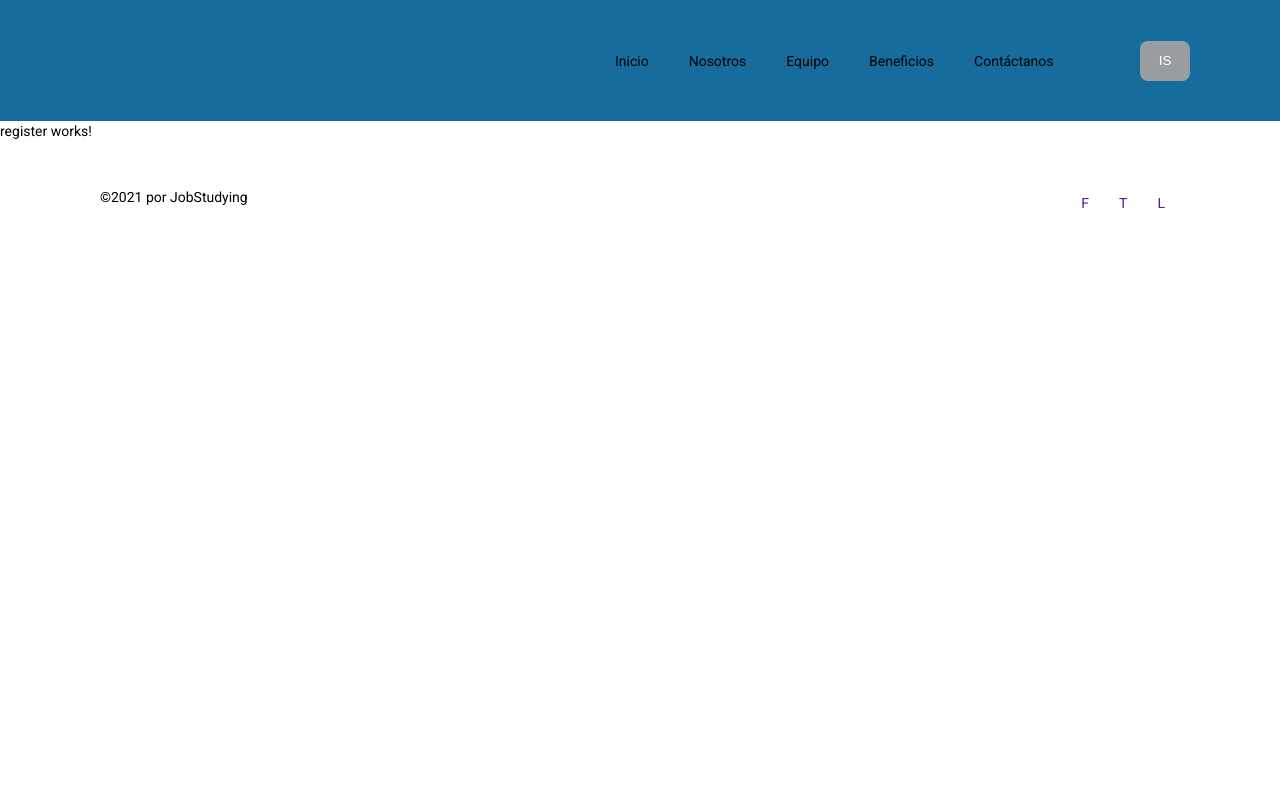
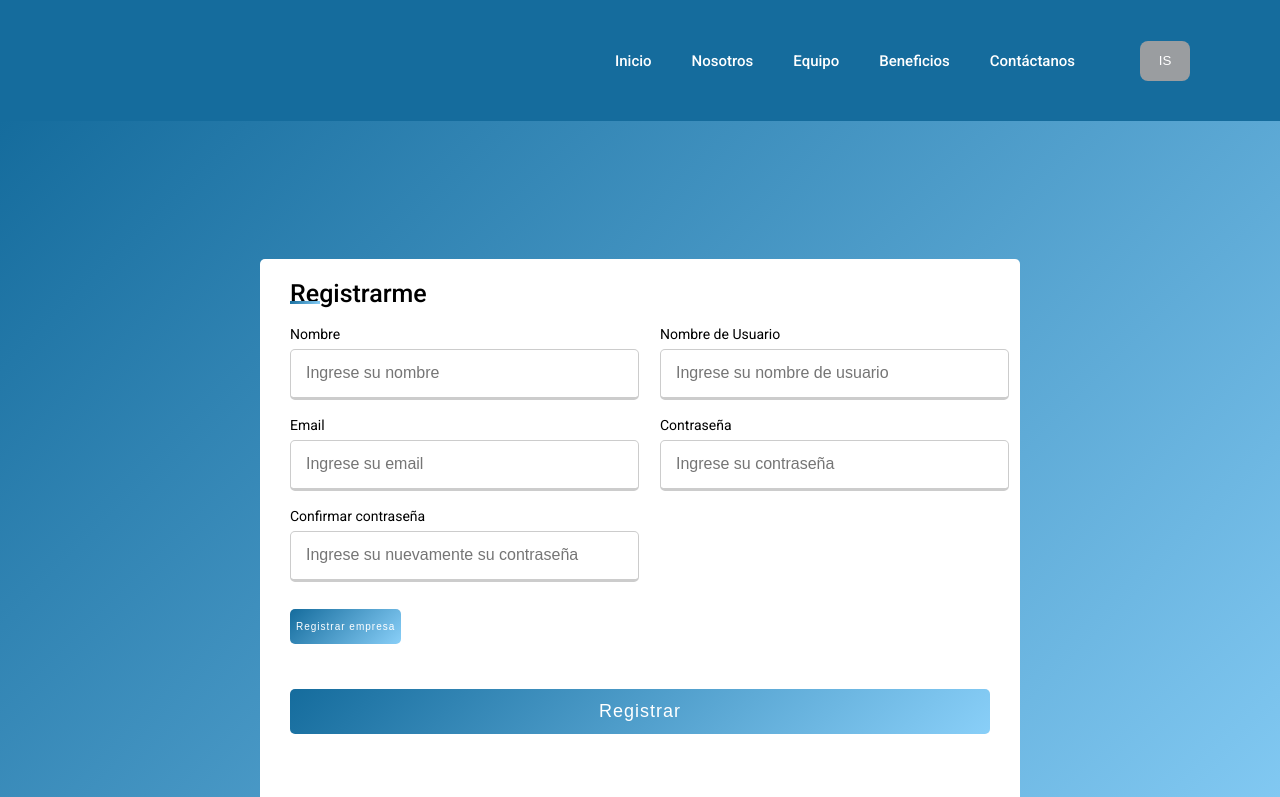
Before and after one commit to aaron-0406/jobstudying, an Angular app in the folder frontend/: page /register in a window 1280 px wide. Shown: the top 797 px of the page. Built offline with nearby package versions, Linux system fonts and the light colour scheme.

Commit message:
(frontend) Maquetación de Register

```diff
--- a/frontend/src/app/components/layouts/navbar/navbar.component.css
+++ b/frontend/src/app/components/layouts/navbar/navbar.component.css
@@ -71,6 +71,9 @@
   }
 
   .navbar-list li a {
+    color: #fff;
+    font-size: 15px;
+    font-weight: 500;
     padding: 5px 20px;
   }
 
--- a/frontend/src/app/pages/home/home.component.css
+++ b/frontend/src/app/pages/home/home.component.css
@@ -144,11 +144,18 @@ text-decoration: none;
   color: #fff
 }
 
+.container-equipo .equipo-titulo{
+  font-size: 30px;
+  font-weight: 500;
+  color: #156c9d
+}
+
 .container-equipo .list-image{
   display: flex;
   flex-wrap: wrap;
   justify-content: center;
 }
+
 
 .container-equipo .list-image li img {
   position: relative;
@@ -164,6 +171,10 @@ text-decoration: none;
   list-style: none;
 }
 
+.container-equipo .list-image li .information__image .name__image{
+  font-size: 15px;
+  font-weight: 500;
+}
 
 /*SECCION IMAGEN UNETE*/
 .unete{
@@ -179,10 +190,14 @@ text-decoration: none;
   margin: 60px 0px 60px 0px;
   text-align: center;
   margin-top: 160px;
+  padding: 10px;
+  display: inline-block;
+}
+
+.text h1{
   color: #fff;
-  padding: 10px;
-  font-size:large;
-  display: inline-block;
+  font-size: 30px;
+  font-weight: 500;
 }
 
 .unete .text .mat-raised-button{
@@ -192,6 +207,7 @@ text-decoration: none;
 
 /*contactanos*/
 .home-contactanos{
+  margin-top: 50px;
   width: 100%;
   display: grid;
   grid-template-columns: repeat(2, 1fr);
--- a/frontend/src/app/pages/home/home.component.html
+++ b/frontend/src/app/pages/home/home.component.html
@@ -39,7 +39,7 @@
 
 <!--EQUIPO-->
 <div class="container-equipo">
-  <h1 class="equipo-titulo" style="color: #156c9d">Equipo</h1>
+  <h1 class="equipo-titulo">Equipo</h1>
 
   <ul class="list-image">
     <li>
--- a/frontend/src/app/pages/register/register.component.css
+++ b/frontend/src/app/pages/register/register.component.css
@@ -0,0 +1,148 @@
+body{
+  display: flex;
+  height: 100vh;
+  justify-content: center;
+  align-items: center;
+  padding: 10px;
+  background: linear-gradient(135deg, #156c9d, #89cff8);
+}
+
+.container{
+  max-width: 700px;
+  width: flex;
+  background: #fff;
+  padding: 25px 30px;
+  border-radius: 5px;
+}
+
+.container .titulo{
+  font-size: 25px;
+  font-weight: 500;
+  position: relative;
+}
+
+.container .titulo::before{
+  content: '';
+  position: absolute;
+  bottom: 0;
+  height: 3px;
+  width: 30px;
+  background: linear-gradient(135deg, #156c9d, #89cff8);
+}
+
+.container form .user-details{
+  display: flex;
+  flex-wrap: wrap;
+  justify-content: space-between;
+  margin: 20px 0 12px 0;
+}
+
+form .user-details .input-box{
+  margin-bottom: 15px;
+  width: calc(100% / 2 - 20px);
+}
+
+.user-details .input-box .details{
+  display: block;
+  font-size: 500;
+  margin-bottom: 5px;
+}
+
+.user-details .input-box input{
+  height: 45px;
+  width: 100%;
+  outline: none;
+  border-radius: 5px;
+  border: 1px solid #ccc;
+  padding-left: 15px;
+  font-size: 16px;
+  border-bottom-width: 3px;
+  transition: all 0.3s ease;
+}
+
+.user-details .input-box input:focus,
+.user-details .input-box input:valid{
+  border-color: #156c9d;
+}
+
+.boton{
+  height: 35px;
+  color: #fff;
+  border: none;
+  font-size: 10px;
+  border-radius: 5px;
+  letter-spacing: 1px;
+  background: linear-gradient(135deg, #156c9d, #89cff8);
+}
+
+.registro-empresa .empresa-titulo{
+  font-size: 20px;
+  font-weight: 500;
+  position: relative;
+}
+
+.registro-empresa .empresa-titulo::before{
+  content: '';
+  position: absolute;
+  bottom: 0;
+  height: 3px;
+  width: 30px;
+  background: linear-gradient(135deg, #156c9d, #89cff8);
+}
+
+.registro-empres form .empresa-details{
+  display: flex;
+  flex-wrap: wrap;
+  justify-content: space-between;
+  margin: 20px 0 12px 0;
+}
+
+form .empresa-details .input-box{
+  margin-bottom: 15px;
+  width: calc(100% / 2 - 20px);
+}
+
+.empresa-details .input-box .details{
+  display: block;
+  font-size: 500;
+  margin-bottom: 5px;
+}
+
+.empresa-details .input-box input{
+  height: 45px;
+  width: 100%;
+  outline: none;
+  border-radius: 5px;
+  border: 1px solid #ccc;
+  padding-left: 15px;
+  font-size: 16px;
+  border-bottom-width: 3px;
+  transition: all 0.3s ease;
+}
+
+.empresa-details .input-box input:focus,
+.empresa-details .input-box input:valid{
+  border-color: #156c9d;
+}
+
+.button{
+  height: 45px;
+  margin: 45px 0;
+}
+
+form .button input{
+  height: 100%;
+  width: 100%;
+  outline: none;
+  color: #fff;
+  border: none;
+  font-size: 18px;
+  font-weight: 500;
+  border-radius: 5px;
+  letter-spacing: 1px;
+  background: linear-gradient(135deg, #156c9d, #89cff8);
+}
+
+form .button input:hover{
+  background: linear-gradient(-135deg, #156c9d, #89cff8);
+}
--- a/frontend/src/app/pages/register/register.component.html
+++ b/frontend/src/app/pages/register/register.component.html
@@ -1 +1,56 @@
-<p>register works!</p>
+<body>
+  <div class = "container">
+    <div class = "titulo"> Registrarme</div>
+    <form action="#">
+      <div class = "user-details">
+        <div class = "input-box">
+          <span class = "details">Nombre</span>
+          <input type="text" placeholder="Ingrese su nombre" required>
+        </div>
+
+        <div class = "input-box">
+          <span class = "details">Nombre de Usuario</span>
+          <input type="text" placeholder="Ingrese su nombre de usuario" required>
+        </div>
+
+        <div class = "input-box">
+          <span class = "details">Email</span>
+          <input type="text" placeholder="Ingrese su email" required>
+        </div>
+
+        <div class = "input-box">
+          <span class = "details">Contraseña</span>
+          <input type="text" placeholder="Ingrese su contraseña" required>
+        </div>
+
+        <div class = "input-box">
+          <span class = "details">Confirmar contraseña</span>
+          <input type="password" placeholder="Ingrese su nuevamente su contraseña" required>
+        </div>
+      </div>
+
+      <button class="boton" (click)="show=!show">Registrar empresa</button>
+      <div class = "registro-empresa" *ngIf="show">
+        <span class = "empresa-titulo">Registro de la empresa</span>
+        <form action="#">
+          <div class = "empresa-details">
+            <div class = "input-box">
+              <span class = "details">Nombre de la empresa</span>
+              <input type="password" placeholder="Ingrese el nombre de la empresa" required>
+            </div>
+
+            <div class = "input-box">
+              <span class = "details">Tipo de empresa</span>
+              <input type="text" placeholder="" required>
+            </div>
+          </div>
+        </form>
+
+      </div>
+
+      <div class = "button">
+        <input type="submit" value="Registrar">
+      </div>
+    </form>
+  </div>
+</body>
--- a/frontend/src/app/pages/register/register.component.ts
+++ b/frontend/src/app/pages/register/register.component.ts
@@ -7,6 +7,8 @@ import { Component, OnInit } from '@angular/core';
 })
 export class RegisterComponent implements OnInit {
 
+  show:boolean = false;
+
   constructor() { }
 
   ngOnInit(): void {
```
Also changed, not shown: frontend/src/app/material.module.ts (+5 -3 lines), frontend/src/app/app.component.html (line endings or trailing spaces).
